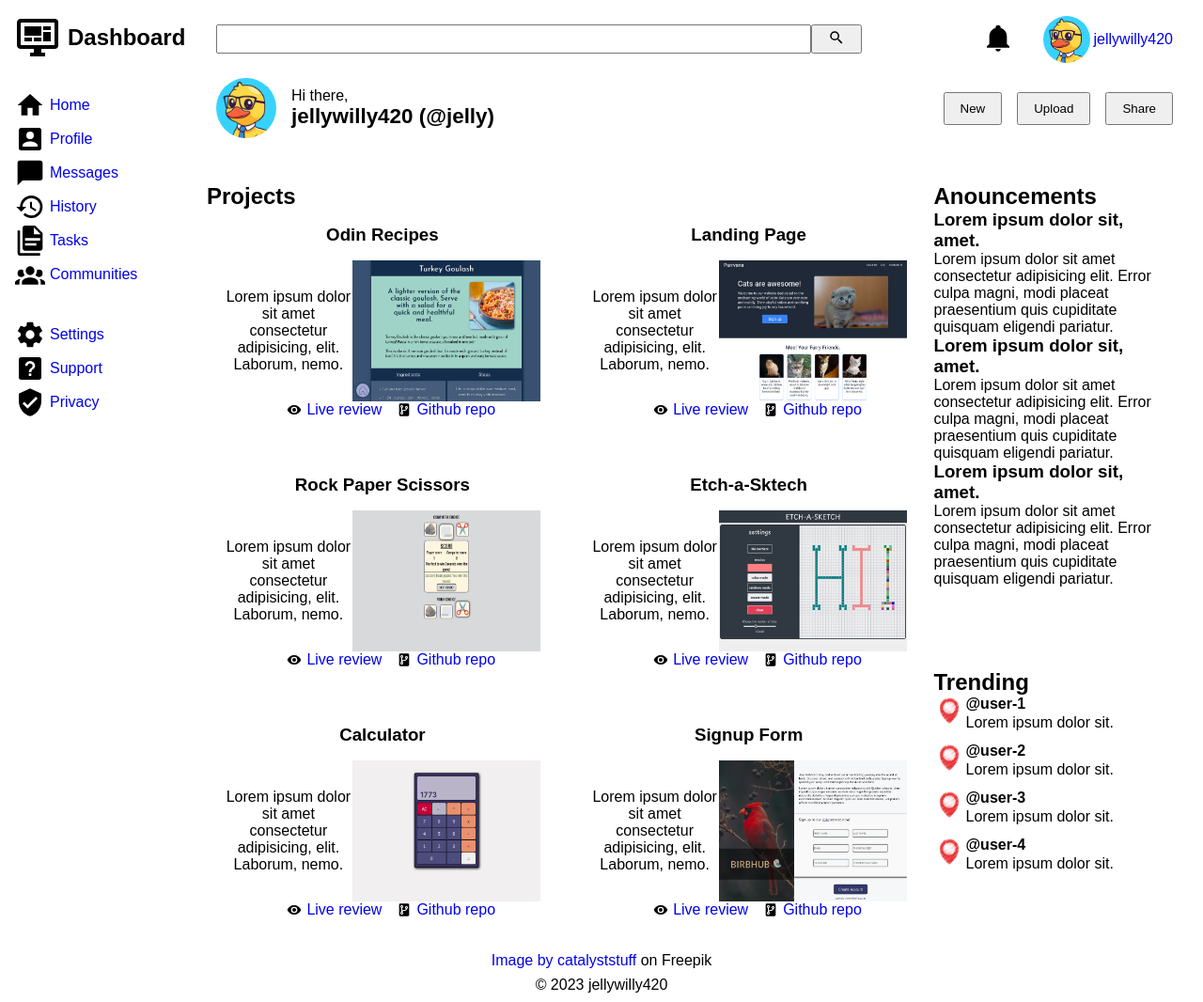
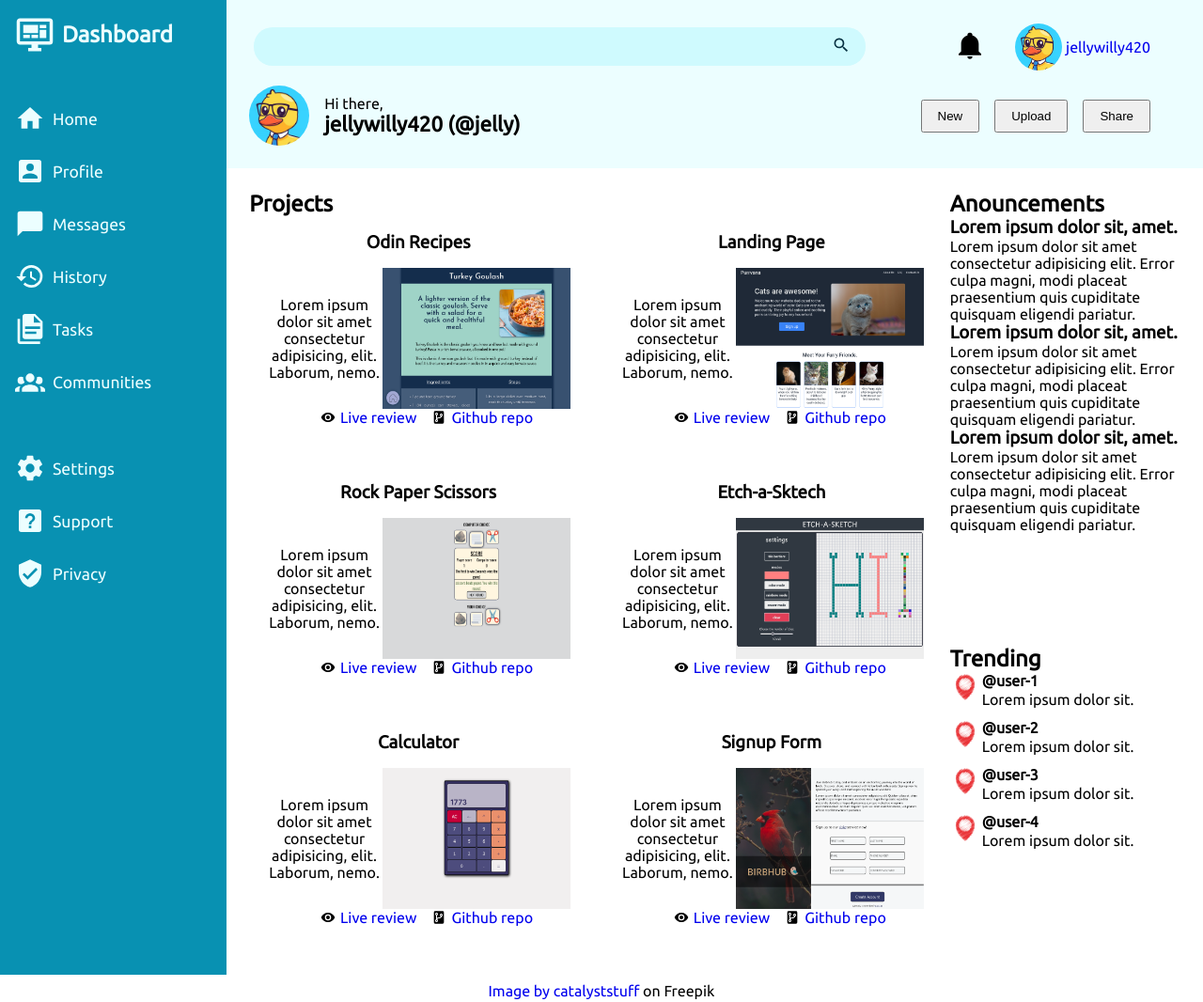
Before and after one commit to jellywilly420/dashboard, a plain HTML site: page index.html in a window 1280 px wide. Shown: the top 1066 px of the page at 94% size. Drawn offline with Linux system fonts and the light colour scheme.

Commit message:
Stylize sidebar Stylize searchbar

```diff
--- a/index.html
+++ b/index.html
@@ -5,28 +5,31 @@
 	<meta name="viewport" content="width=device-width, initial-scale=1.0">
 	<title>Admin Dashboard</title>
 	<link rel="stylesheet" href="styles.css">
+	<link rel="preconnect" href="https://fonts.googleapis.com">
+	<link rel="preconnect" href="https://fonts.gstatic.com" crossorigin>
+	<link href="https://fonts.googleapis.com/css2?family=Ubuntu&display=swap" rel="stylesheet">
 </head>
 <body>
 	<aside class="sidebar">
 		<div class="logo">
-			<img src="assets/dashboard.svg" alt="dashboard logo" width="48px" height="48px">
+			<svg width="42px" xmlns="http://www.w3.org/2000/svg" viewBox="0 0 24 24"><path d="M21,16V4H3V16H21M21,2A2,2 0 0,1 23,4V16A2,2 0 0,1 21,18H14V20H16V22H8V20H10V18H3C1.89,18 1,17.1 1,16V4C1,2.89 1.89,2 3,2H21M5,6H14V11H5V6M15,6H19V8H15V6M19,9V14H15V9H19M5,12H9V14H5V12M10,12H14V14H10V12Z" /></svg>
 			<h1>Dashboard</h1>
 		</div>
 		<nav class="nav-links">
 			<ul class="link-list">
-				<li><a href="#"><img src="assets/home.svg" alt="home" width="32px" height="32px"><span>Home</span></a></li>
-				<li><a href="#"><img src="assets/profile.svg" alt="profile" width="32px" height="32px"><span>Profile</span></a></li>
-				<li><a href="#"><img src="assets/messages.svg" alt="messages" width="32px" height="32px"><span>Messages</span></a></li>
-				<li><a href="#"><img src="assets/history.svg" alt="history" width="32px" height="32px"><span>History</span></a></li>
-				<li><a href="#"><img src="assets/tasks.svg" alt="tasks" width="32px" height="32px"><span>Tasks</span></a></li>
-				<li><a href="#"><img src="assets/communities.svg" alt="communities" width="32px" height="32px"><span>Communities</span></a></li>
+				<li><a href="#"><svg alt="home" width="32px" xmlns="http://www.w3.org/2000/svg" viewBox="0 0 24 24"><title>home</title><path d="M10,20V14H14V20H19V12H22L12,3L2,12H5V20H10Z" /></svg><span>Home</span></a></li>
+				<li><a href="#"><svg alt="profile" width="32px" xmlns="http://www.w3.org/2000/svg" viewBox="0 0 24 24"><path d="M6,17C6,15 10,13.9 12,13.9C14,13.9 18,15 18,17V18H6M15,9A3,3 0 0,1 12,12A3,3 0 0,1 9,9A3,3 0 0,1 12,6A3,3 0 0,1 15,9M3,5V19A2,2 0 0,0 5,21H19A2,2 0 0,0 21,19V5A2,2 0 0,0 19,3H5C3.89,3 3,3.9 3,5Z" /></svg><span>Profile</span></a></li>
+				<li><a href="#"><svg alt="messages" width="32px" xmlns="http://www.w3.org/2000/svg" viewBox="0 0 24 24"><path d="M20,2H4A2,2 0 0,0 2,4V22L6,18H20A2,2 0 0,0 22,16V4C22,2.89 21.1,2 20,2Z" /></svg><span>Messages</span></a></li>
+				<li><a href="#"><svg alt="history" width="32px" xmlns="http://www.w3.org/2000/svg" viewBox="0 0 24 24"><path d="M13.5,8H12V13L16.28,15.54L17,14.33L13.5,12.25V8M13,3A9,9 0 0,0 4,12H1L4.96,16.03L9,12H6A7,7 0 0,1 13,5A7,7 0 0,1 20,12A7,7 0 0,1 13,19C11.07,19 9.32,18.21 8.06,16.94L6.64,18.36C8.27,20 10.5,21 13,21A9,9 0 0,0 22,12A9,9 0 0,0 13,3" /></svg><span>History</span></a></li>
+				<li><a href="#"><svg alt="tasks" width="32px" xmlns="http://www.w3.org/2000/svg" viewBox="0 0 24 24"><path d="M4 4V22H20V24H4C2.9 24 2 23.1 2 22V4H4M15 7H20.5L15 1.5V7M8 0H16L22 6V18C22 19.11 21.11 20 20 20H8C6.89 20 6 19.1 6 18V2C6 .89 6.89 0 8 0M17 16V14H8V16H17M20 12V10H8V12H20Z" /></svg><span>Tasks</span></a></li>
+				<li><a href="#"><svg alt="communities" width="32px" xmlns="http://www.w3.org/2000/svg" viewBox="0 0 24 24"><path d="M12,5.5A3.5,3.5 0 0,1 15.5,9A3.5,3.5 0 0,1 12,12.5A3.5,3.5 0 0,1 8.5,9A3.5,3.5 0 0,1 12,5.5M5,8C5.56,8 6.08,8.15 6.53,8.42C6.38,9.85 6.8,11.27 7.66,12.38C7.16,13.34 6.16,14 5,14A3,3 0 0,1 2,11A3,3 0 0,1 5,8M19,8A3,3 0 0,1 22,11A3,3 0 0,1 19,14C17.84,14 16.84,13.34 16.34,12.38C17.2,11.27 17.62,9.85 17.47,8.42C17.92,8.15 18.44,8 19,8M5.5,18.25C5.5,16.18 8.41,14.5 12,14.5C15.59,14.5 18.5,16.18 18.5,18.25V20H5.5V18.25M0,20V18.5C0,17.11 1.89,15.94 4.45,15.6C3.86,16.28 3.5,17.22 3.5,18.25V20H0M24,20H20.5V18.25C20.5,17.22 20.14,16.28 19.55,15.6C22.11,15.94 24,17.11 24,18.5V20Z" /></svg><span>Communities</span></a></li>
 			</ul>
 		</nav>
 		<nav class="util-links">
 			<ul class="link-list">
-				<li><a href="#"><img src="assets/settings.svg" alt="settings" width="32px" height="32px"><span>Settings</span></a></li>
-				<li><a href="#"><img src="assets/support.svg" alt="support" width="32px" height="32px"><span>Support</span></a></li>
-				<li><a href="#"><img src="assets/privacy.svg" alt="privacy" width="32px" height="32px"><span>Privacy</span></a></li>
+				<li><a href="#"><svg alt="settings" width="32px" xmlns="http://www.w3.org/2000/svg" viewBox="0 0 24 24"><path d="M12,15.5A3.5,3.5 0 0,1 8.5,12A3.5,3.5 0 0,1 12,8.5A3.5,3.5 0 0,1 15.5,12A3.5,3.5 0 0,1 12,15.5M19.43,12.97C19.47,12.65 19.5,12.33 19.5,12C19.5,11.67 19.47,11.34 19.43,11L21.54,9.37C21.73,9.22 21.78,8.95 21.66,8.73L19.66,5.27C19.54,5.05 19.27,4.96 19.05,5.05L16.56,6.05C16.04,5.66 15.5,5.32 14.87,5.07L14.5,2.42C14.46,2.18 14.25,2 14,2H10C9.75,2 9.54,2.18 9.5,2.42L9.13,5.07C8.5,5.32 7.96,5.66 7.44,6.05L4.95,5.05C4.73,4.96 4.46,5.05 4.34,5.27L2.34,8.73C2.21,8.95 2.27,9.22 2.46,9.37L4.57,11C4.53,11.34 4.5,11.67 4.5,12C4.5,12.33 4.53,12.65 4.57,12.97L2.46,14.63C2.27,14.78 2.21,15.05 2.34,15.27L4.34,18.73C4.46,18.95 4.73,19.03 4.95,18.95L7.44,17.94C7.96,18.34 8.5,18.68 9.13,18.93L9.5,21.58C9.54,21.82 9.75,22 10,22H14C14.25,22 14.46,21.82 14.5,21.58L14.87,18.93C15.5,18.67 16.04,18.34 16.56,17.94L19.05,18.95C19.27,19.03 19.54,18.95 19.66,18.73L21.66,15.27C21.78,15.05 21.73,14.78 21.54,14.63L19.43,12.97Z" /></svg><span>Settings</span></a></li>
+				<li><a href="#"><svg alt="support" width="32px" xmlns="http://www.w3.org/2000/svg" viewBox="0 0 24 24"><path d="M11,18H13V16H11V18M12,6A4,4 0 0,0 8,10H10A2,2 0 0,1 12,8A2,2 0 0,1 14,10C14,12 11,11.75 11,15H13C13,12.75 16,12.5 16,10A4,4 0 0,0 12,6M5,3H19A2,2 0 0,1 21,5V19A2,2 0 0,1 19,21H5A2,2 0 0,1 3,19V5A2,2 0 0,1 5,3Z" /></svg><span>Support</span></a></li>
+				<li><a href="#"><svg alt="privacy" width="32px" xmlns="http://www.w3.org/2000/svg" viewBox="0 0 24 24"><path d="M10,17L6,13L7.41,11.59L10,14.17L16.59,7.58L18,9M12,1L3,5V11C3,16.55 6.84,21.74 12,23C17.16,21.74 21,16.55 21,11V5L12,1Z" /></svg><span>Privacy</span></a></li>
 			</ul>
 		</nav>
 	</aside>
@@ -34,7 +37,7 @@
 	<header>
 		<div class="searchbar">
 			<input type="search">
-			<button><img src="assets/search.svg" alt="search" width="18px" height="18px"></button>
+			<button><svg xmlns="http://www.w3.org/2000/svg" viewBox="0 0 24 24"><path d="M9.5,3A6.5,6.5 0 0,1 16,9.5C16,11.11 15.41,12.59 14.44,13.73L14.71,14H15.5L20.5,19L19,20.5L14,15.5V14.71L13.73,14.44C12.59,15.41 11.11,16 9.5,16A6.5,6.5 0 0,1 3,9.5A6.5,6.5 0 0,1 9.5,3M9.5,5C7,5 5,7 5,9.5C5,12 7,14 9.5,14C12,14 14,12 14,9.5C14,7 12,5 9.5,5Z" /></svg></button>
 		</div>
 		<div class="notifs-profile">
 			<a href="#" class="notifications">
--- a/styles.css
+++ b/styles.css
@@ -1,5 +1,19 @@
 :root {
-	--sidebar-width: clamp(150px, 20vw, 220px);
+	--sidebar-width: clamp(10vw, auto, 260px);
+
+	--light: #f8fafc;
+	--cyan-50: #ecfeff;
+	--cyan-100: #cffafe;
+	--cyan-200: #a5f3fc;
+	--cyan-300: #67e8f9;
+	--cyan-400: #22d3ee;
+	--cyan-500: #06b6d4;
+	--cyan-600: #0891b2;
+	--cyan-700: #0e7490;
+	--cyan-800: #155e75;
+	--cyan-900: #164e63;
+	--cyan-950: #083344;
+
 }
 * {
 	box-sizing: border-box;
@@ -7,41 +21,75 @@
 	padding: 0;
 }
 body {
-	font-family: sans-serif;
+	font-family: 'Ubuntu', sans-serif;
 	display: grid;
 	grid-template-areas:"sidebar header"
 						"sidebar main"
 						"footer footer";
-	grid-template-columns: min(var(--sidebar-width), 35%) auto;
+	/* grid-template-columns: auto auto; */
 }
 a {
 	text-decoration: none;
 }
+button:hover {
+	cursor: pointer;
+}
 aside {
+	max-width: 25vw;
 	grid-area: sidebar;
 	display: flex;
 	flex-direction: column;
-	gap: 2rem;
-	padding: 1rem 0 0 1rem;
+	gap: 2.75rem;
+	background-color: var(--cyan-600);
+}
+aside h1,
+aside a,
+aside a:visited {
+	color: var(--cyan-50);
+}
+aside svg {
+	fill: var(--cyan-50);
+	flex-shrink: 0;
 }
 aside .logo {
+	padding-top: 1rem;
+	padding-left: 1rem;
 	display: flex;
 	align-items: center;
 	gap: .5rem;
 }
+aside .logo h1 {
+	font-size: 1.5rem;
+}
 aside nav ul {
+	font-size: 1.1rem;
 	list-style: none;
 	display: flex;
 	flex-direction: column;
-	gap: .25rem;
+	gap: .5rem;
 }
 aside nav ul li a {
 	display: flex;
 	align-items: center;
-	gap: 5px;
+	gap: .5rem;
+	padding: .5rem 5rem .5rem 1rem;
+}
+aside nav ul li a:hover {
+	background-color: var(--cyan-50);
+}
+aside nav ul li a:hover {
+	color: var(--cyan-800);
+}
+aside nav ul li a:hover svg {
+	fill: var(--cyan-800);
+}
+aside nav ul li a,
+aside nav ul li a svg {
+	transition: all 250ms cubic-bezier(.77,0,.18,1);
 }
 header {
-	padding-block: 1rem;
+	background-color: var(--cyan-50);
+	padding: 1.5rem;
 	grid-area: header;
 	display: grid;
 	row-gap: 1rem;
@@ -55,14 +103,43 @@ header .profile-picture {
 }
 header .searchbar {
 	display: flex;
-	padding: 10px;
+	margin: 5px;
+	border-radius: 20px;
+	overflow: hidden;
+}
+header .searchbar:focus,
+header .searchbar:focus-within {
+	outline: 1px solid var(--cyan-950);
+}
+header .searchbar > * {
+	background-color: var(--cyan-100);
+	border: none;
+	outline: none;
 }
 header .searchbar input {
 	flex: 1;
 	flex-shrink: 1;
+	padding: 5px 15px;
+	font-size: 16px;
+	font-weight: 600;
+	color: var(--cyan-950);
 }
 header .searchbar button {
-	padding-inline: 1rem;
+	padding: 5px 1rem;
+}
+header .searchbar button:hover,
+header .searchbar button:focus {
+	filter: brightness(.9);
+	box-shadow: -.1px 0 .5px var(--cyan-950);
+}
+header .searchbar button:active {
+	filter: brightness(.85);
+	box-shadow: -.1px 0 .2px var(--cyan-950);
+}
+
+header .searchbar button svg {
+	width: 20px;
+	fill: var(--cyan-950);
 }
 header .notifs-profile {
 	display: flex;
@@ -80,7 +157,6 @@ header .greetings {
 	display: flex;
 	align-items: center;
 	gap: 1rem;
-	margin-left: 10px;
 }
 header .greetings .username-handle {
 	font-size: 1.4em;
@@ -97,7 +173,7 @@ header .action-buttons button {
 	padding: .5rem 1rem;
 }
 main {
-	padding: 2rem 2rem 0 0;
+	padding: 1.5rem;
 	grid-area: main;
 	display: grid;
 	grid-template-areas:"projects-container anouncements-container"
```
